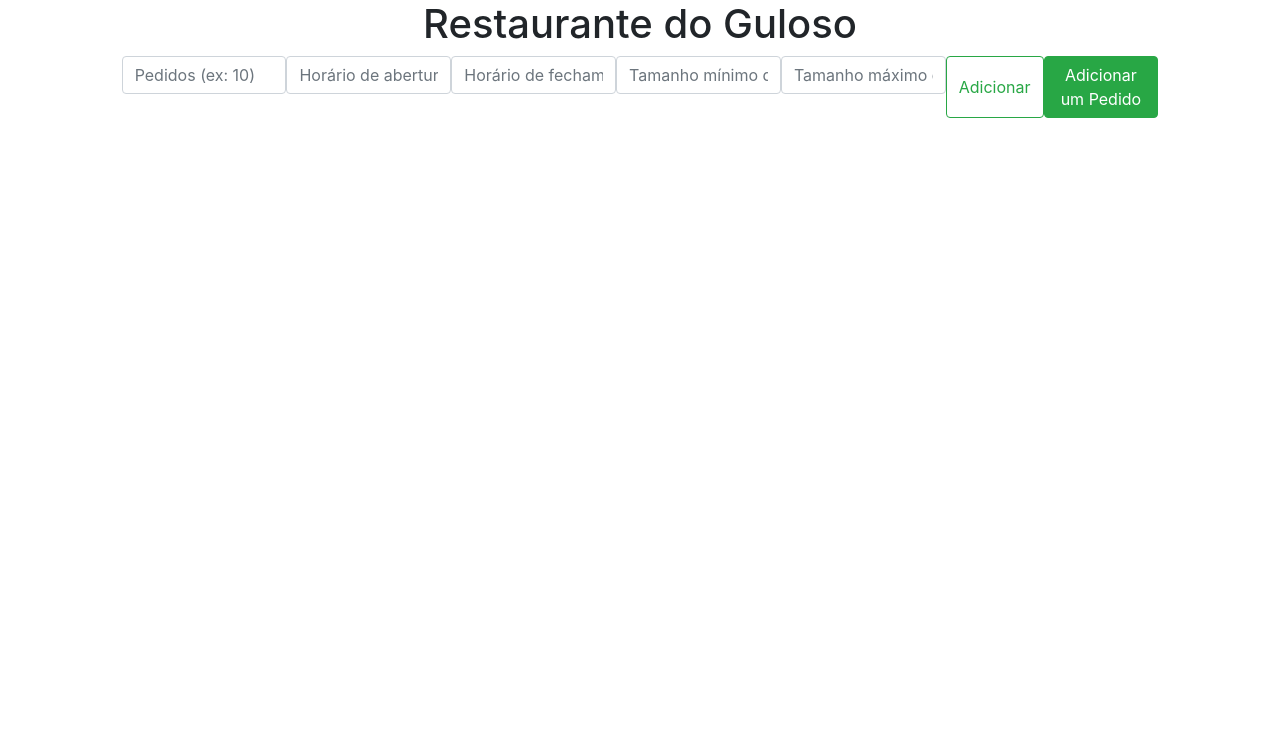
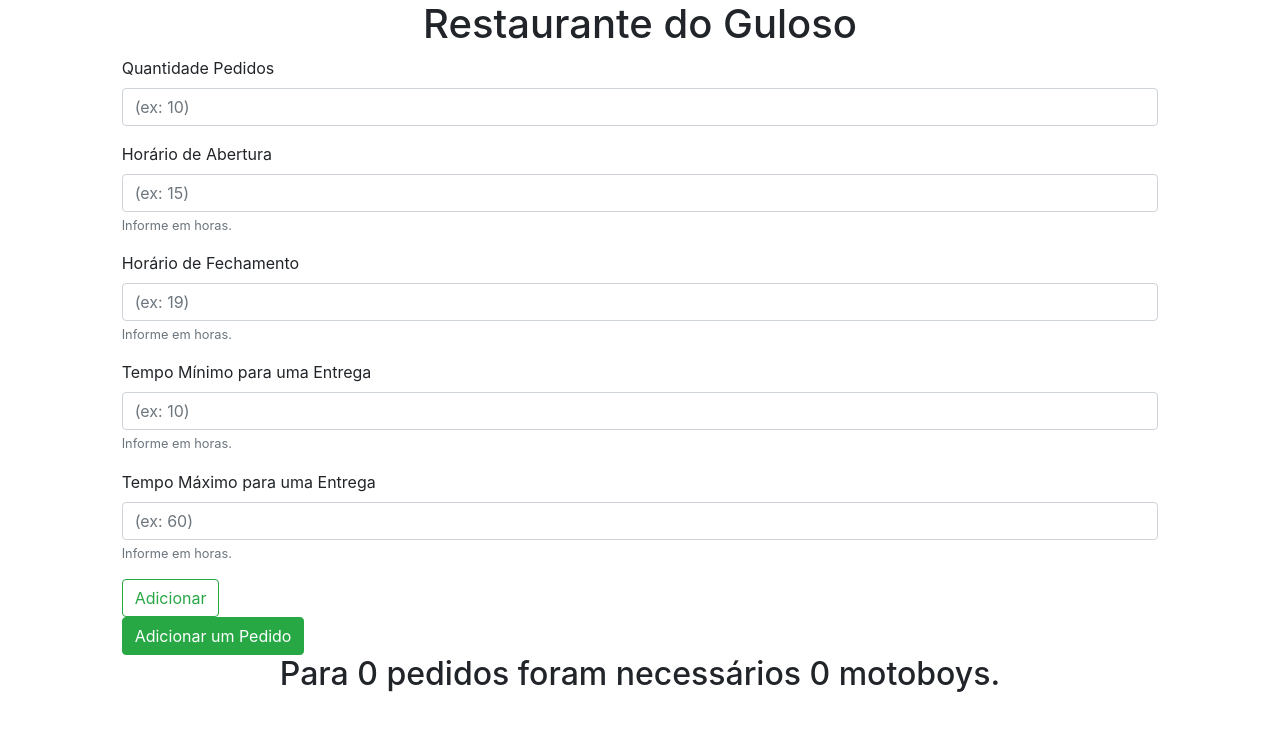
Before and after one commit to projeto-de-algoritmos/Greed_Restaurante_do_Guloso, a Django app: page / in a window 1280 px wide. Shown: the top 731 px of the page. Run offline with Django 3.2, Linux system fonts and the light colour scheme; some libraries are stand-ins or nearby versions.

Commit message:
Melhorando interface da aplicação
Co-authored-by: deivid-a1 <190026758@aluno.unb.br>

```diff
--- a/restaurante_do_guloso/requests/static/css/styles.css
+++ b/restaurante_do_guloso/requests/static/css/styles.css
@@ -0,0 +1,8 @@
+table {
+  counter-reset: section;
+}
+
+.count:before {
+  counter-increment: section;
+  content: counter(section);
+}
--- a/restaurante_do_guloso/requests/templates/menu.html
+++ b/restaurante_do_guloso/requests/templates/menu.html
@@ -14,34 +14,55 @@
 <body>
     {% block content %}
     <div class="offset-1 col-10 list-div">
-        <h1 class= "d-flex justify-content-center">Restaurante do Guloso</h1>
-        <div class="">
-            <nav class="d-flex justify-content-around">
-                <form class="d-flex">
-                        <input class="form-control me-2" type="text" placeholder="Pedidos (ex: 10)" aria-label="Search" name="qtd">
-                        <input class="form-control me-2" type="text" placeholder="Horário de abertura (ex: 15)" aria-label="Search" name="inicio">
-                        <input class="form-control me-2" type="text" placeholder="Horário de fechamento (ex: 19)" aria-label="Search" name="final">
-                        <input class="form-control me-2" type="text" placeholder="Tamanho mínimo de uma entrega (ex: 10)" aria-label="Search" name="tamanhoMin">
-                        <input class="form-control me-2" type="text" placeholder="Tamanho máximo de uma entrega (ex: 60)" aria-label="Search" name="tamanhoMax">
-                        <button class="btn btn-outline-success" type="submit">Adicionar</button>
+        <h1 class="d-flex justify-content-center">Restaurante do Guloso</h1>
+        <div>
+	    <nav>
+                <form>
+		    <div class="form-group">
+			<label>Quantidade Pedidos</label>
+			<input class="form-control me-2" type="number" placeholder="(ex: 10)" aria-label="Search" name="qtd" required>
+		    </div>
+		    <div class="form-group">
+			<label>Horário de Abertura</label>
+			<input class="form-control me-2" type="number" placeholder="(ex: 15)" aria-label="Search" name="inicio">
+			<small class="form-text text-muted">Informe em horas.</small>
+		    </div>
+		    <div class="form-group">
+			<label>Horário de Fechamento</label>
+			<input class="form-control me-2" type="number" placeholder="(ex: 19)" aria-label="Search" name="final">
+			<small class="form-text text-muted">Informe em horas.</small>
+		    </div>
+		    <div class="form-group">
+			<label>Tempo Mínimo para uma Entrega</label>
+			<input class="form-control me-2" type="number" placeholder="(ex: 10)" aria-label="Search" name="tamanhoMin">
+			<small class="form-text text-muted">Informe em horas.</small>
+		    </div>
+		    <div class="form-group">
+			<label>Tempo Máximo para uma Entrega</label>
+			<input class="form-control me-2" type="number" placeholder="(ex: 60)" aria-label="Search" name="tamanhoMax">
+			<small class="form-text text-muted">Informe em horas.</small>
+		    </div>
+		    {% for message in messages %}
+			<div {% if message.tags %} class="alert alert-danger"{% endif %}>{{ message }}</div>
+		    {% endfor %}
+		    <button class="btn btn-outline-success" type="submit">Adicionar</button>
                 </form>
 		<form>
-			<button type="submit" class="btn btn-success" value="True" name="plus">Adicionar um Pedido</button>
+		    <button type="submit" class="btn btn-success" value="True" name="plus">Adicionar um Pedido</button>
 		</form>
-            </nav>
+	    </nav>
         </div>
+	<h2 class="d-flex justify-content-center">Para {{qtd_tasks}} pedidos foram necessários {{qtd_motoboys}} motoboys.</h2>
         <div class = "d-flex justify-content-center">
             {% if motoboys %}
-                {{qtd_motoboys}}
-		        {{qtd_tasks}}
                 <table border = "1" cellpadding = "5" cellspacing = "5">
                     <td>Motoboy</td>
                     <td>Horário</td>
                     {% for motoboy, shifters in motoboys.items %}
                         <tr>
-                            <td>{{motoboy}}</td>
+			    <td class="count"></td>
                             <td>{% for shift in shifters %}
-                                    {{shift}}
+				    [{{shift.0}} - {{shift.1}}]
                                 {% endfor %}
                             </td>
                         </tr>
--- a/restaurante_do_guloso/requests/views.py
+++ b/restaurante_do_guloso/requests/views.py
@@ -1,27 +1,42 @@
 from django.http.response import HttpResponse
 from django.shortcuts import render
 from django.http import HttpResponse
+from django.contrib import messages
 
 from random import randint
 import heapq as hp
+import time
 
 class motoboy:
-    def __init__(self):
+    def __init__(self, inicio = 0, final = 86400, tamanhoMin = 600, tamanhoMax = 3600):
+        self.inicio = inicio
+        self.final = final
+        self.tamanhoMin = tamanhoMin
+        self.tamanhoMax = tamanhoMax
         self.qtd = 0
         # ex.: [(10:30, [a, c, e]), (7:00, [b])]
         self.compatibility = []
 
+    def __convert(self, task):
+        return (time.strftime('%H:%M', time.gmtime(task[0])), time.strftime('%H:%M', time.gmtime(task[1])))
+
+    def convertTime(self):
+        ret = {}
+        for i in range(self.qtd):
+            ret[i] = map(self.__convert, self.compatibility[i][1])
+        return ret
+
 heapTask = []
 
-def addTask(tasks, inicio = 600, final = 900, tamanhoMin = 10, tamanhoMax = 60):
-    inicioTask = randint(inicio, final)
-    tamanhoTask = randint(tamanhoMin, tamanhoMax)
+def addTask(motoboys, tasks):
+    inicioTask = randint(motoboys.inicio, motoboys.final)
+    tamanhoTask = randint(motoboys.tamanhoMin, motoboys.tamanhoMax)
     hp.heappush(tasks, (inicioTask, inicioTask + tamanhoTask))
     return tasks
 
-def randomizeTasks(tasks, qtd = 5):
+def randomizeTasks(motoboys, tasks, qtd):
     for _ in range(qtd):
-            tasks = addTask(tasks)
+        tasks = addTask(motoboys, tasks)
     return tasks
 
 def intervalPartitioning (motoboys, tasks):
@@ -34,25 +49,32 @@ def intervalPartitioning (motoboys, tasks):
             motoboys.qtd += 1
             hp.heappush(motoboys.compatibility, (task[1], [task]))
 
+def validateNumber (number):
+    if number <= 0:
+        raise Exception
+    return number
+
 def menu(request):
     global heapTask
     motoboys = motoboy()
 
-    if request.GET.__contains__('qtd'):
+    if request.GET.__contains__('plus'):
+        heapTask = addTask(motoboys, heapTask)
+        intervalPartitioning(motoboys, heapTask)
+    elif request.GET.__contains__('qtd'):
         try:
-            qtd = int(request.GET['qtd'])
-            #  inicio = int(request.GET['inicio'])
-            #  final = int(request.GET['final'])
-            #  tamanhoMin = int(request.GET['tamanhoMin'])
-            #  tamanhoMax = int(request.GET['tamanhoMax'])
-            heapTask = randomizeTasks([], qtd)
+            qtd = validateNumber(int(request.GET['qtd']))
+            motoboys = motoboy()
+            if request.GET['inicio'] != "":
+                motoboys.inicio = validateNumber(int(request.GET['inicio']) * 3600)
+            if request.GET['final'] != "":
+                motoboys.final = validateNumber(int(request.GET['final']) * 3600)
+            if request.GET['tamanhoMin'] != "":
+                motoboys.tamanhoMin = validateNumber(int(request.GET['tamanhoMin']) * 60)
+            if request.GET['tamanhoMax'] != "":
+                motoboys.tamanhoMax = validateNumber(int(request.GET['tamanhoMax']) * 60)
+            heapTask = randomizeTasks(motoboys, [], qtd)
             intervalPartitioning(motoboys, heapTask)
         except:
-            ...
-    elif request.GET.__contains__('plus'):
-        heapTask = addTask(heapTask)
-        intervalPartitioning(motoboys, heapTask)
-
-
-
-    return render(request, 'menu.html', {'motoboys': dict(motoboys.compatibility), 'qtd_motoboys': motoboys.qtd, 'qtd_tasks': len(heapTask)})
+            messages.error(request, 'Digite um valor maior ou igual a 0')
+    return render(request, 'menu.html', {'motoboys': dict(motoboys.convertTime()), 'qtd_motoboys': motoboys.qtd, 'qtd_tasks': len(heapTask)})
--- a/restaurante_do_guloso/restaurante_do_guloso/settings.py
+++ b/restaurante_do_guloso/restaurante_do_guloso/settings.py
@@ -118,7 +118,7 @@ USE_TZ = True
 # Static files (CSS, JavaScript, Images)
 # https://docs.djangoproject.com/en/3.2/howto/static-files/
 
-STATIC_URL = '/static/'
+STATIC_URL = 'requests/static/'
 
 # Default primary key field type
 # https://docs.djangoproject.com/en/3.2/ref/settings/#default-auto-field
```
